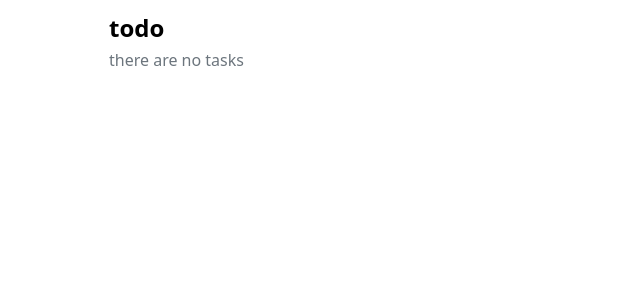
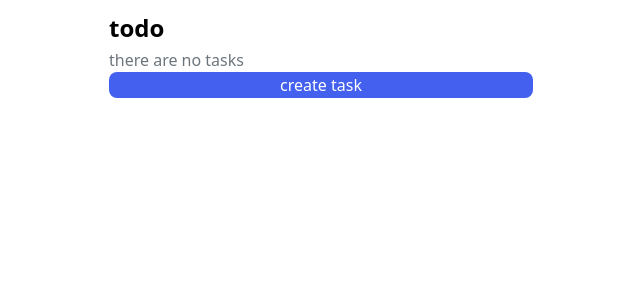
Before and after one commit to mbgde/todo, a React (Vite) app: page / in a window 1280 px wide. Shown: the top 300 px of the page, without its empty margins (319-959 px from the left). Built offline with nearby package versions, Linux system fonts and the light colour scheme.

Commit message:
add CreateTaskButton component to app

```diff
--- a/src/App.tsx
+++ b/src/App.tsx
@@ -1,12 +1,14 @@
 import React from "react";
 import Header from "./components/Header";
 import TaskList from "./components/TaskList";
+import CreateTaskButton from "./components/ui/CreateTaskButton";
 
 const App = () => {
   return (
     <div className="m-auto max-w-md p-3">
       <Header logo="todo" />
       <TaskList />
+      <CreateTaskButton />
     </div>
   );
 };
```
